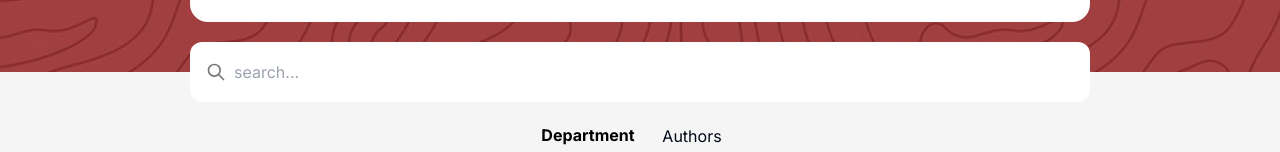
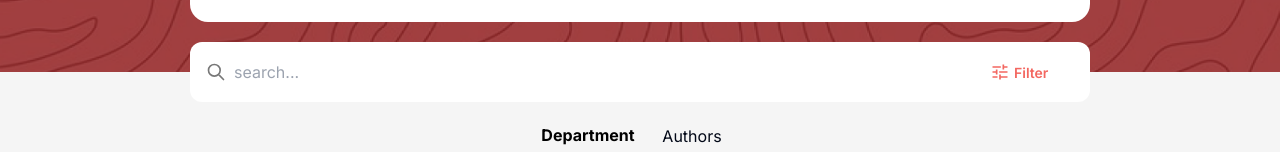
Before and after one commit to Aswin-Koroth/skrolls_knowledgeCommon, a React (Vite) app: page /public/home in a window 1280 px wide. Shown: the part 228-380 px from the top of the page. Built offline with nearby package versions, Linux system fonts and the light colour scheme.

Commit message:
added filter in searchbox

```diff
--- a/src/components/Knowledgecommon/SearchTab.jsx
+++ b/src/components/Knowledgecommon/SearchTab.jsx
@@ -1,14 +1,26 @@
 import React from 'react'
 import search_icon from '@/assets/search.svg';
-const SerachTab = () => {
+import FilterIcon  from '@/assets/filterIcon.svg';
+const SerachTab = ({ filter = true}) => {
   return (
     <div className="h-[60px] w-full flex justify-center">
-    <div className="h-full w-[900px] bg-white rounded-xl flex items-center pl-4 mt-[-30px]">
-    <img src={search_icon} className="h-5 w-5" alt="search icon" />
-    <input className='ml-2' type="text" placeholder='search...'/>
+      <div className="h-full w-[900px] bg-white rounded-xl flex justify-between items-center pl-4 mt-[-30px]">
+        <div className="h-full w-[700px] flex justify-start items-center">
+          <img src={search_icon} className="h-5 w-5" alt="search icon" />
+          <input className='ml-2' type="text" placeholder='search...' />
+        </div>
+
+        {/* Conditionally render filter section based on the `filter` prop */}
+        {filter && (
+          <div className="h-[20px] w-[100px] flex">
+            <img src={FilterIcon} alt="Filter icon" />
+            <p className='h-[17px] w-[35px] text-[#F36760] text-[14px] font-semibold ml-[4px]'>Filter</p>
+          </div>
+        )}
+      </div>
     </div>
-    </div>
-  )
+  );
+
 }
 
 export default SerachTab
--- a/src/pages/Public/knowledgeCommon/ResultPage.jsx
+++ b/src/pages/Public/knowledgeCommon/ResultPage.jsx
@@ -12,7 +12,7 @@ const ResultPage = () => {
       <LogoHeader/>
       <CollegeHeader/>
       <div className="h-[800px] w-full bg-[#F9FAFB]">
-        <SearchTab/>
+        <SearchTab />
         <BreadCrumbs/>
         <div className='h-[600px] w-full flex justify-center items-start mt-[10px]'>
         <ArticleCard ArticleTitle="Innovative Strategies for Enhancing Business Growth in the Digital Age"
```
Also changed, not shown: src/assets/filterIcon.svg (added).
